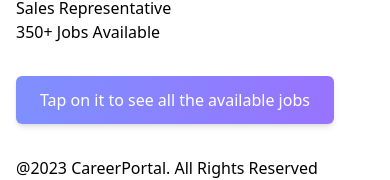
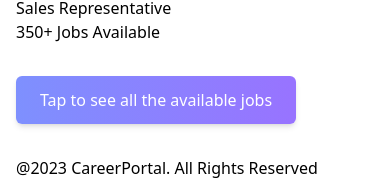
Before and after one commit to sayed8901/career-portal, a React (Vite) app: page / in a window 390 px wide. Shown: the part 1017-1197 px from the top of the page. Built offline with nearby package versions, Linux system fonts and the light colour scheme.

Commit message:
Mobile responsivenes checked.

```diff
--- a/package.json
+++ b/package.json
@@ -14,6 +14,7 @@
     "react": "^18.2.0",
     "react-dom": "^18.2.0",
     "react-router-dom": "^6.10.0",
+    "react-toastify": "^9.1.2",
     "recharts": "^2.5.0",
     "sort-by": "^1.2.0"
   },
--- a/src/App.jsx
+++ b/src/App.jsx
@@ -1,6 +1,11 @@
 import { Outlet, useLoaderData } from "react-router-dom"
 import Header from "./components/Header"
 import Footer from "./components/Footer"
+
+import { ToastContainer, toast } from 'react-toastify';
+import 'react-toastify/dist/ReactToastify.css';
+
+
 
 function App() {
 
@@ -14,6 +19,8 @@ function App() {
 
       {/* footer part */}
       <Footer></Footer>
+
+      <ToastContainer></ToastContainer>
     </div>
   )
 }
--- a/src/components/Home.jsx
+++ b/src/components/Home.jsx
@@ -45,10 +45,10 @@ const Home = () => {
       </div>
 
       {/* to go to featured jobs section */}
-      <div className="my-container text-right">
+      <div className="my-container text-center sm:text-right">
         <Link to={"/featuredJobs"}>
-          <button className="btn btn-bg" title="Click here to see all the available jobs right now">
-            Tap on it to see all the available jobs
+          <button className="btn btn-bg mb-4 sm:mb-8" title="Click here to see all the available jobs right now">
+            Tap to see all the available jobs
           </button>
         </Link>
       </div>
--- a/src/components/JobCategoryItem.jsx
+++ b/src/components/JobCategoryItem.jsx
@@ -4,9 +4,9 @@ const JobCategoryItem = ({category}) => {
     const {id, title, logo, numberOfJobsAvailable} = category
 
     return (
-        <div className='bg-slate-50 text-left m-4 p-8 rounded-md space-y-4'>
+        <div className='bg-slate-50 text-left m-4 p-4 sm:p-8 rounded-md space-y-4'>
             <img className='bg-slate-200 p-4 mb-8 rounded-lg' src={logo} alt="" />
-            <h3 className='text-xl font-bold'>{title}</h3>
+            <h3 className='sm:text-xl font-bold'>{title}</h3>
             <p>{numberOfJobsAvailable}+ Jobs Available</p>
         </div>
     );
--- a/src/components/JobDetails.jsx
+++ b/src/components/JobDetails.jsx
@@ -1,5 +1,6 @@
 import React, { useEffect, useState } from "react";
 import { Link, useLoaderData, useNavigate, useParams } from "react-router-dom";
+import { toast } from "react-toastify";
 
 const JobDetails = () => {
   const { jobId } = useParams();
@@ -57,10 +58,10 @@ const JobDetails = () => {
     if(!exists){
       storedCart.push(data);
       localStorage.setItem('appliedJobs', JSON.stringify(storedCart));
-      alert('You have successfully applied!');
+      toast('You have successfully applied!');
     }
     else{
-      alert('Oops! You have already applied!!');
+      toast('Oops! You have already applied!!');
     }
   }
 
```
Also changed, not shown: public/README.md, 1 other file (tests, documents, lock files or other folders).
